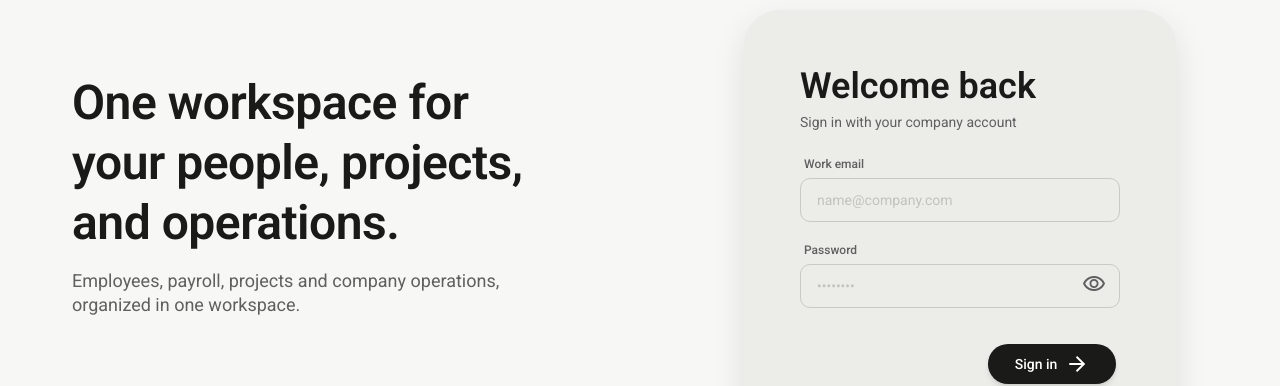
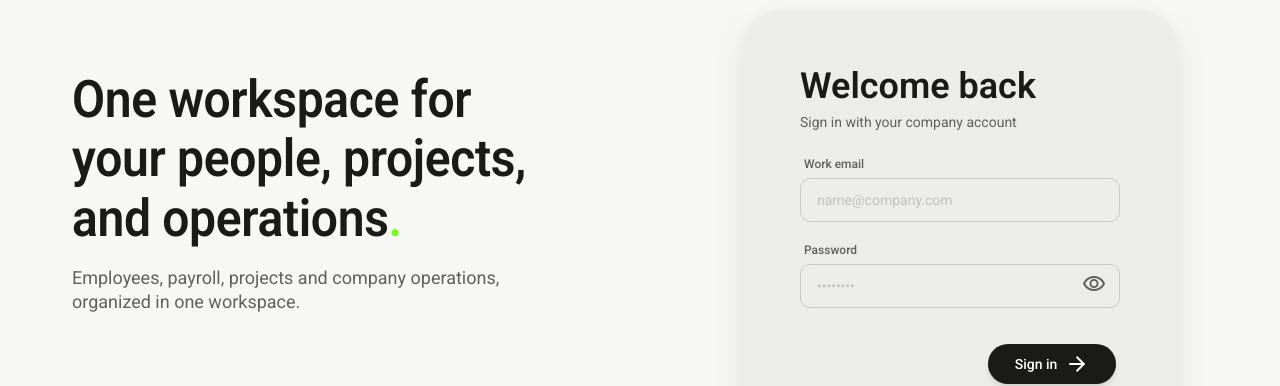
Before and after one commit to techmanion/techmanion-portal, a React (Vite) app in the folder frontend/: page /login in a window 1280 px wide. Shown: the part 141-527 px from the top of the page. Built offline with nearby package versions, Linux system fonts and the light colour scheme; no server answers; a web font is replaced by a local one.

Commit message:
Improve the design for the landing page

```diff
--- a/frontend/src/pages/login.tsx
+++ b/frontend/src/pages/login.tsx
@@ -27,12 +27,15 @@ export function LoginPage() {
   }
 
   return (
-    <main className="flex min-h-screen w-full bg-background text-on-background">
+    <main className="relative flex min-h-screen w-full bg-background text-on-background">
+      <div className="absolute inset-0 z-0 pointer-events-none overflow-hidden">
+        <div className="absolute inset-0 bg-[repeating-linear-gradient(135deg,rgba(255,255,255,0.05)_0px,rgba(255,255,255,0.05)_1px,transparent_1px,transparent_12px)]" />
+      </div>
       <section className="hidden w-1/2 flex-col justify-between px-18 py-8 lg:flex">
         <Logo />
-        <div className="-mt-36 flex flex-col gap-4">
-          <p className="text-5xl font-bold leading-[1.25] tracking-[-0.01em] text-on-surface">
-            One workspace for your people, projects, and operations.
+        <div className="-mt-36 flex flex-col gap-6">
+          <p className="scale-y-108 text-5xl leading-[1.15] font-bold tracking-[-0.02rem] text-on-surface">
+            One workspace for your people, projects, and operations<span className="text-brand-green">.</span>
           </p>
           <p className="max-w-md text-lg leading-6 text-on-surface-variant">
             Employees, payroll, projects and company operations, organized in one workspace.
```
